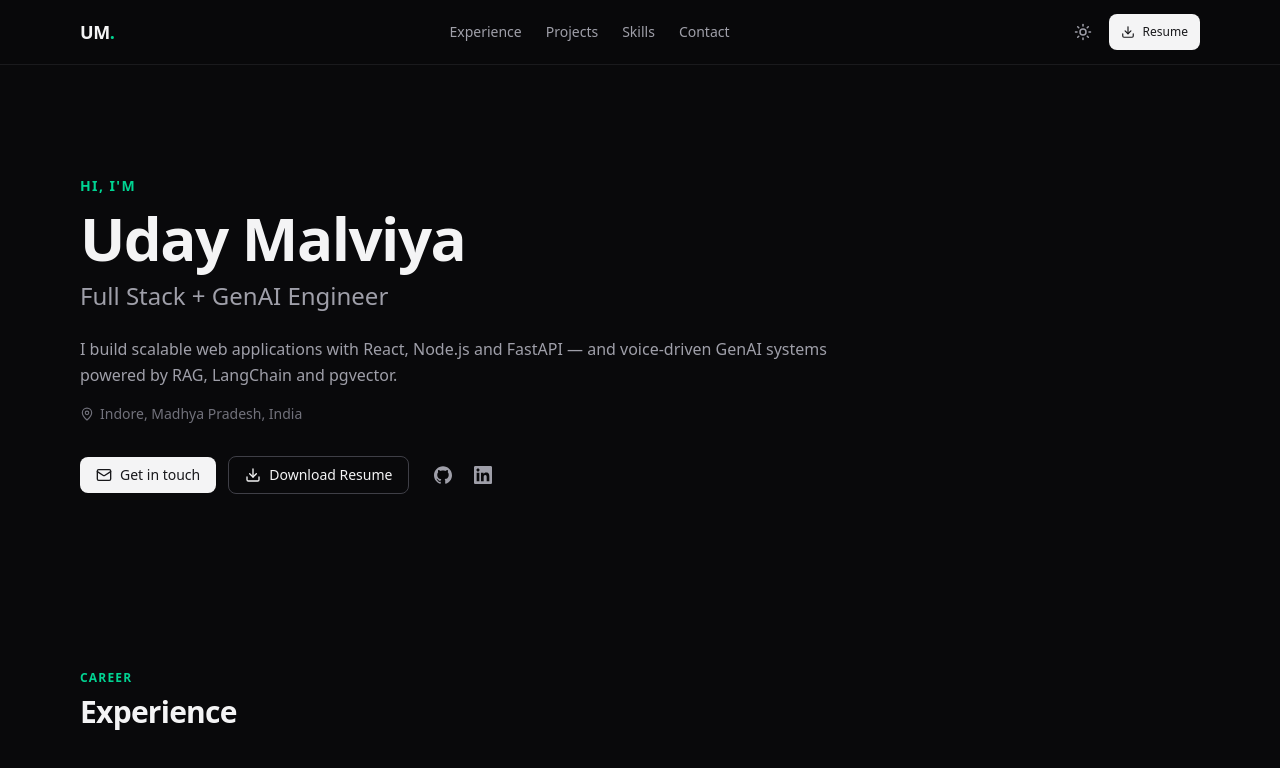
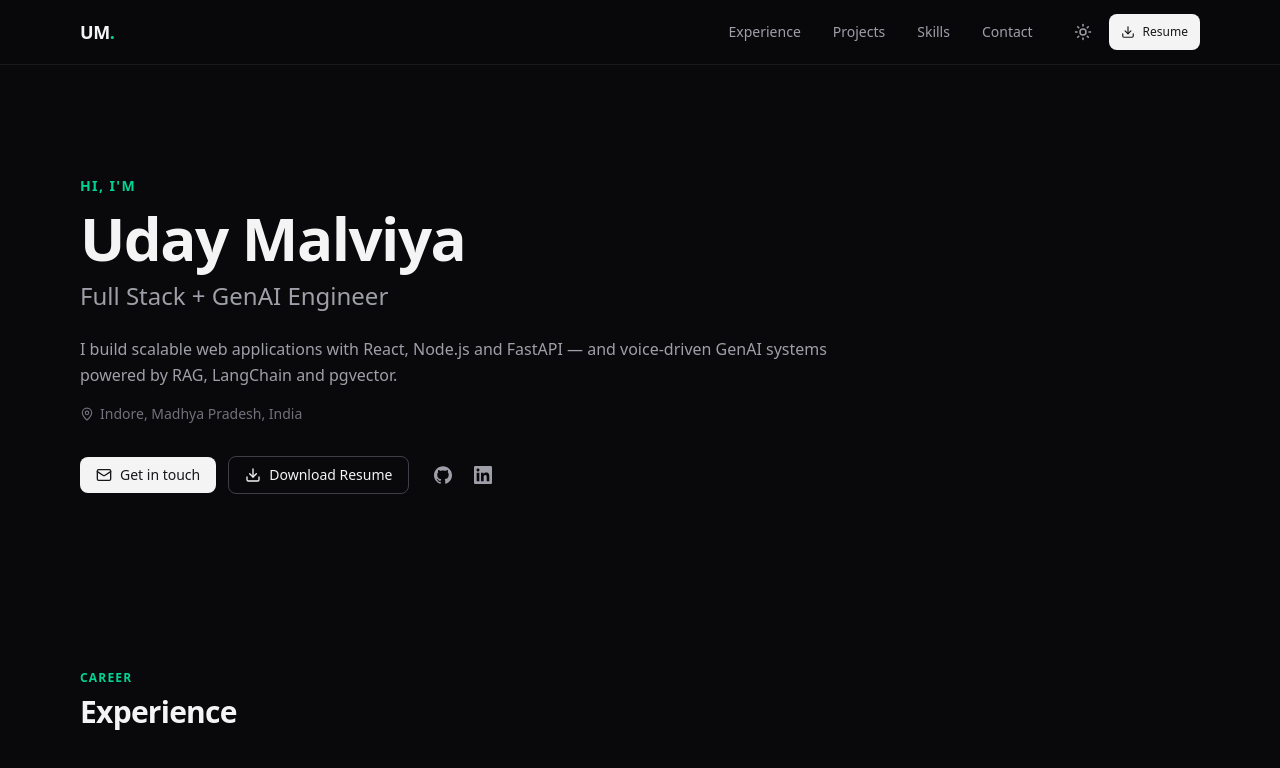
Before and after one commit to UdayMalviya11/portoflio, a React (Vite) app: page / in a window 1280 px wide. Shown: the top 768 px of the page. Built offline with nearby package versions, Linux system fonts and the light colour scheme; the HTML template or start-up script is replaced by a standard one.

Commit message:
feat: right-align nav links with wider spacing

```diff
--- a/src/components/Navbar.jsx
+++ b/src/components/Navbar.jsx
@@ -17,7 +17,8 @@ export default function Navbar() {
         <a href="#home" className="text-lg font-bold tracking-tight">
           UM<span className="text-emerald-600 dark:text-emerald-400">.</span>
         </a>
-        <div className="hidden items-center gap-6 md:flex">
+        <div className="flex items-center">
+          <div className="hidden items-center gap-8 md:flex">
             {links.map(([label, href]) => (
               <a
                 key={href}
@@ -28,12 +29,13 @@ export default function Navbar() {
               </a>
             ))}
           </div>
-        <div className="flex items-center gap-2">
+          <div className="flex items-center gap-2 md:ml-8">
             <ThemeToggle />
             <Button as="a" href={profile.resumeFile} download className="h-9 px-3 text-xs">
               <Download size={14} /> Resume
             </Button>
           </div>
+        </div>
       </nav>
     </header>
   );
```
Lines whose indentation alone changed are shown as unchanged.
